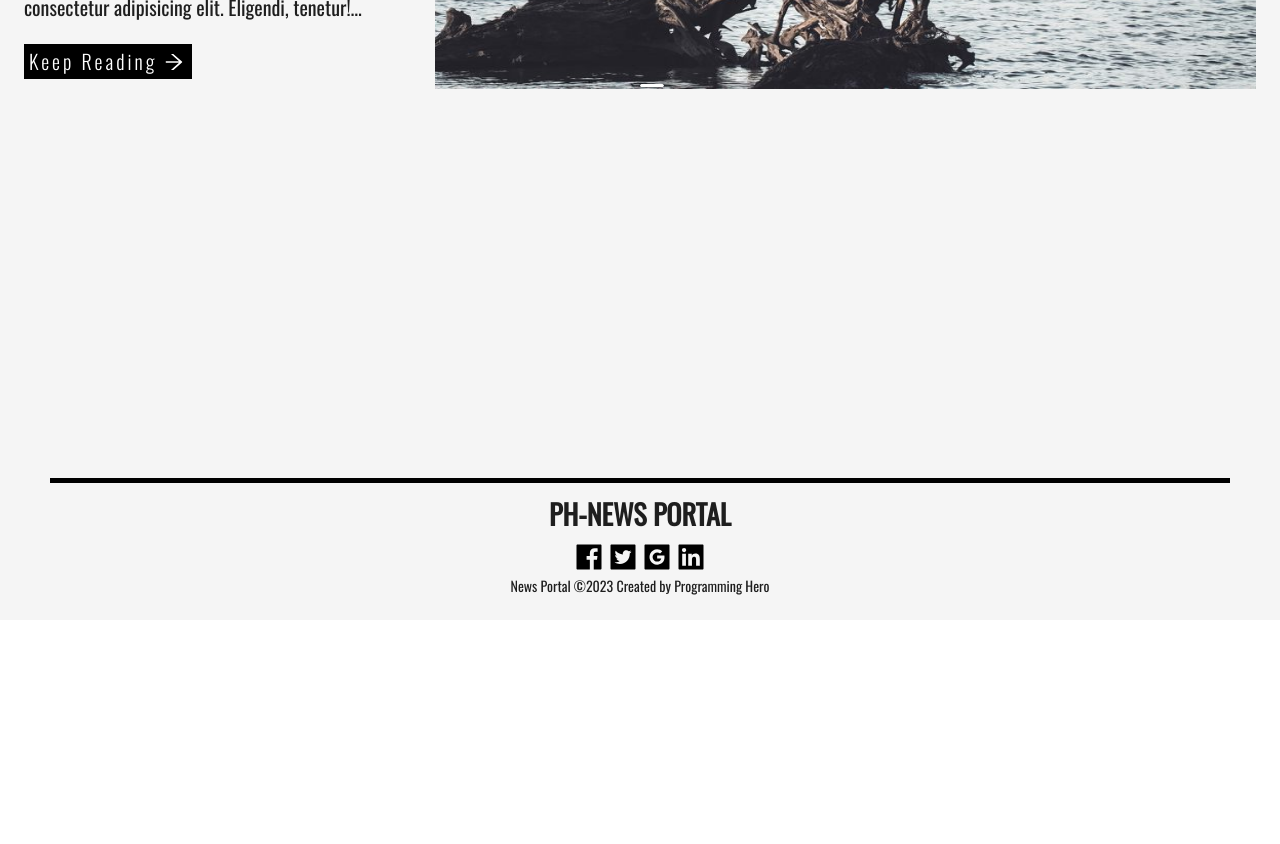
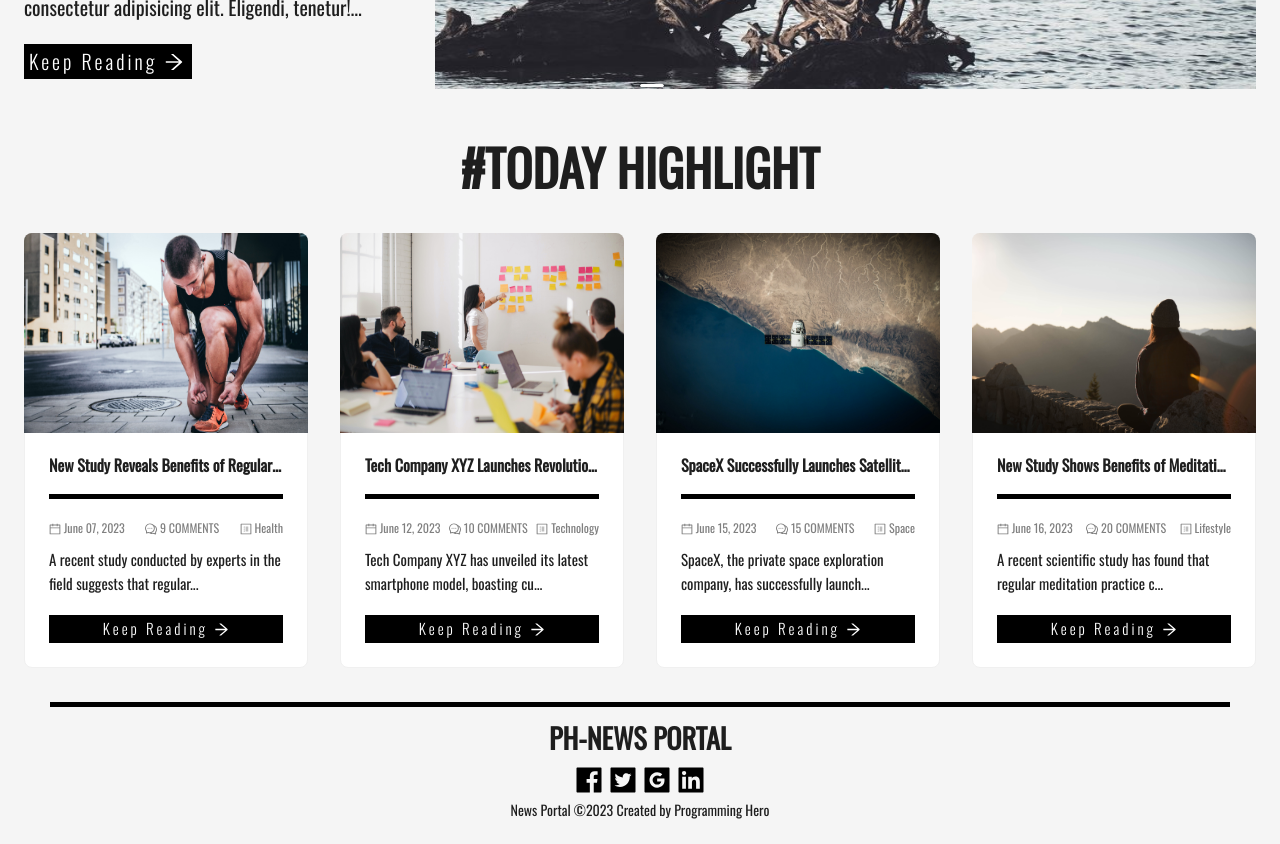
Before and after one commit to tanvirrifat1/PH-new-portal, a Next.js app: page / in a window 1280 px wide. Shown: the part 420-1264 px from the top of the page. Before the commit the page ends 1040 px from the top, so only its background shows below. Built offline with nearby package versions, Linux system fonts and the light colour scheme; data requests are answered from the project's data file.

Commit message:
added revalidate opting

```diff
--- a/db.json
+++ b/db.json
@@ -4,10 +4,10 @@
             "id": 1,
             "title": "New Study Reveals Benefits of Regular Exercise",
             "description": "A recent study conducted by experts in the field suggests that regular exercise can have numerous health benefits, including improved cardiovascular function and increased mental well-being.",
-            "author": "Healthline",
-            "release_date": "June 10, 2023",
+            "author": "HealthLine",
+            "release_date": "June 07, 2023",
             "category": "Health",
-            "comment_count": 5,
+            "comment_count": 9,
             "image_url": "/images/exercise_image.jpg"
         },
         {
--- /dev/null
+++ b/src/components/UI/AllNews.js
@@ -0,0 +1,108 @@
+import { Card, Col, Row } from "antd";
+import Image from "next/image";
+import {
+  ArrowRightOutlined,
+  CalendarOutlined,
+  CommentOutlined,
+  ProfileOutlined,
+} from "@ant-design/icons";
+import Link from "next/link";
+
+const AllNews = ({ allNews }) => {
+  const { Meta } = Card;
+  return (
+    <>
+      <h1
+        style={{
+          textAlign: "center",
+          fontSize: "50px",
+          margin: "30px 0px",
+        }}
+      >
+        #TODAY HIGHLIGHT
+      </h1>
+      <Row
+        gutter={{
+          xs: 8,
+          sm: 16,
+          md: 24,
+          lg: 32,
+        }}
+      >
+        {allNews?.map((news) => (
+          <Col key={news.id} className="gutter-row" span={6}>
+            <Card
+              hoverable
+              cover={
+                <Image
+                  src={news?.image_url}
+                  width={500}
+                  height={200}
+                  responsive
+                  alt="news image"
+                />
+              }
+            >
+              <Meta title={news?.title} />
+              <div
+                className="line"
+                style={{
+                  height: "5px",
+                  margin: "20px 0",
+                  background: "#000",
+                  width: "100%",
+                }}
+              ></div>
+
+              <p
+                style={{
+                  display: "flex",
+                  justifyContent: "space-between",
+                  width: "100%",
+                  color: "gray",
+                  margin: "10px 0px",
+                  fontSize: "12px",
+                }}
+              >
+                <span>
+                  <CalendarOutlined /> {news?.release_date}
+                </span>
+                <span>
+                  <CommentOutlined /> {news?.comment_count} COMMENTS
+                </span>
+                <span>
+                  <ProfileOutlined /> {news?.category}
+                </span>
+              </p>
+
+              <p style={{ fontSize: "15px" }}>
+                {news?.description.length > 100
+                  ? news?.description.slice(0, 70) + "..."
+                  : news?.description}
+              </p>
+              <Link href={`/news/${news?.id}`}>
+                <p
+                  style={{
+                    fontSize: "15px",
+                    marginTop: "20px",
+                    backgroundColor: "black",
+                    color: "white",
+                    width: "100%",
+                    padding: "2px 5px ",
+                    fontWeight: "300",
+                    letterSpacing: "3px",
+                    textAlign: "center",
+                  }}
+                >
+                  Keep Reading <ArrowRightOutlined />
+                </p>
+              </Link>
+            </Card>
+          </Col>
+        ))}
+      </Row>
+    </>
+  );
+};
+
+export default AllNews;
--- a/src/pages/index.js
+++ b/src/pages/index.js
@@ -1,9 +1,9 @@
 import Head from "next/head";
 import RootLayout from "@/components/Layouts/RootLayout";
 import Banner from "@/components/UI/Banner";
+import AllNews from "@/components/UI/AllNews";
 
 const HomePage = ({ allNews }) => {
-  console.log(allNews);
   return (
     <>
       <Head>
@@ -16,6 +16,7 @@
         <link rel="icon" href="/favicon.ico" />
       </Head>
       <Banner />
+      <AllNews allNews={allNews} />
     </>
   );
 };
@@ -34,5 +35,6 @@
     props: {
       allNews: data,
     },
+    revalidate: 10,
   };
 };
```
